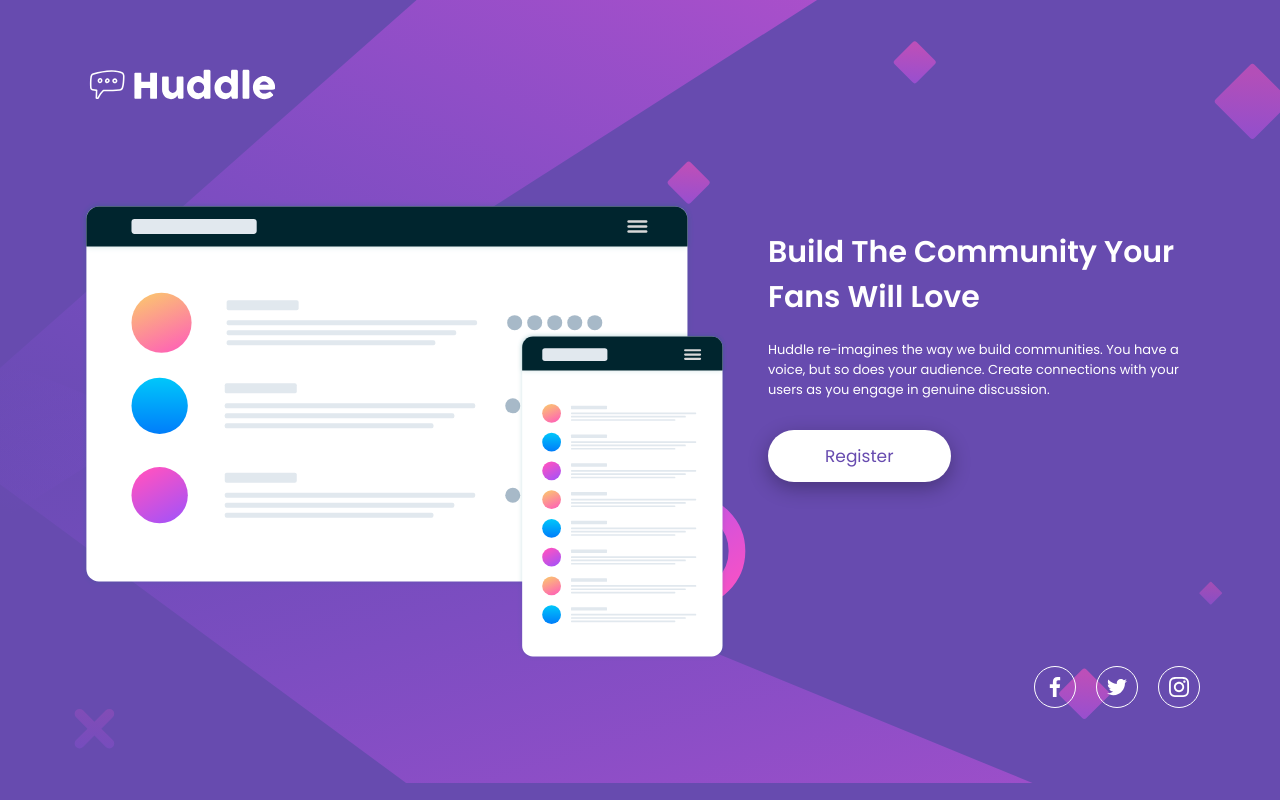
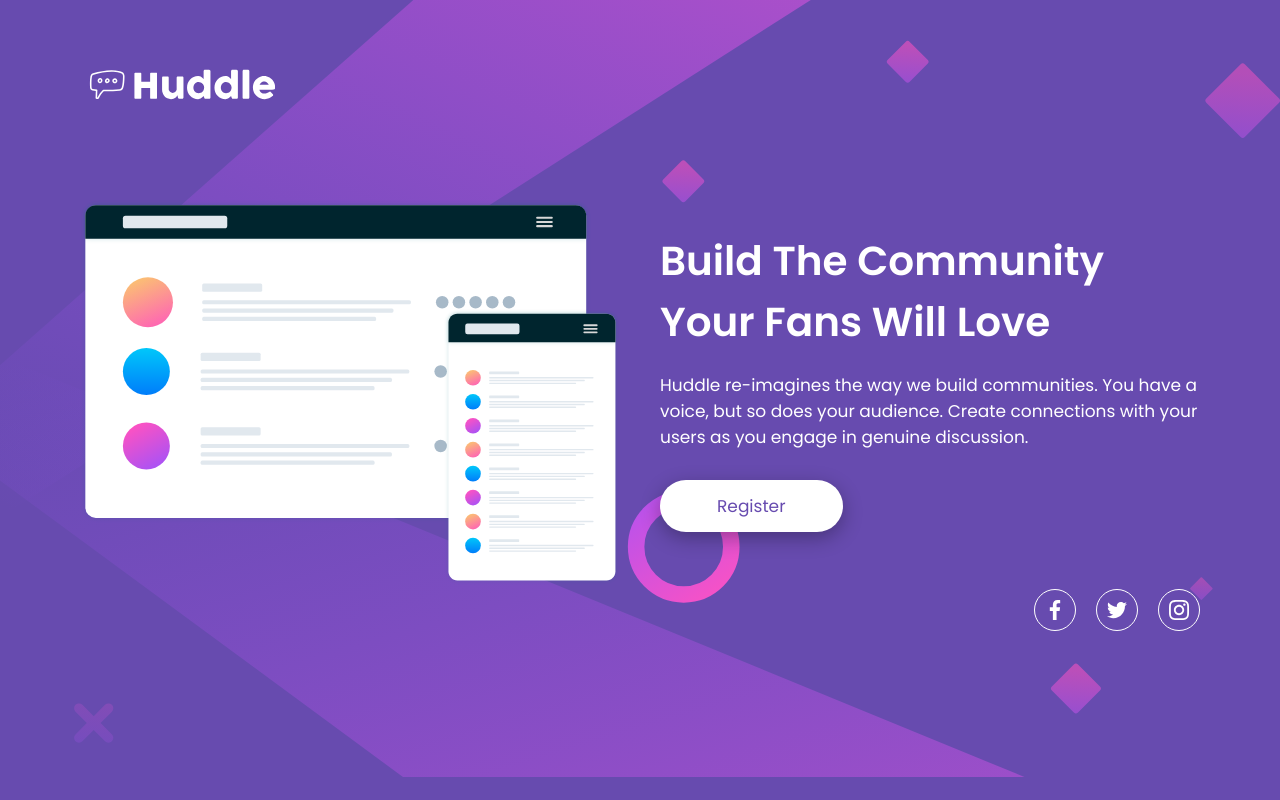
Before and after one commit to Art-wdt/huddle-landing-page2, a plain HTML site: page index.html in a window 1280 px wide. Drawn offline with Linux system fonts and the light colour scheme.

Commit message:
new font-size

```diff
--- a/css/style.css
+++ b/css/style.css
@@ -33,7 +33,7 @@ h1,h2,h3,h4,h5,h6 {
 }
 
 .collage {
-    flex:0.6;
+    flex:0.5;
     /*background: url(../images/illustration-mockups.svg);
     width: auto;
     height: 500px;*/
@@ -45,21 +45,21 @@ h1,h2,h3,h4,h5,h6 {
 }
 
 .desc {
-    flex:0.4;
+    flex:0.5;
     color: white;
     padding: 30px 0 40px 40px
 }
 
 .title {
     font-family: 'Poppins', sans-serif;
-    font-size: 20px;
+    font-size: 27px;
     margin-bottom: 20px;
 }
 
 .text {
     margin-bottom: 30px;
     font-family: 'Poppins', sans-serif;
-    font-size: 13px;
+    font-size: 17px;
 }
 
 .btn {
```
